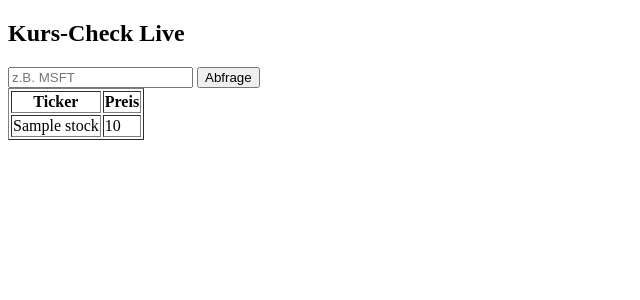
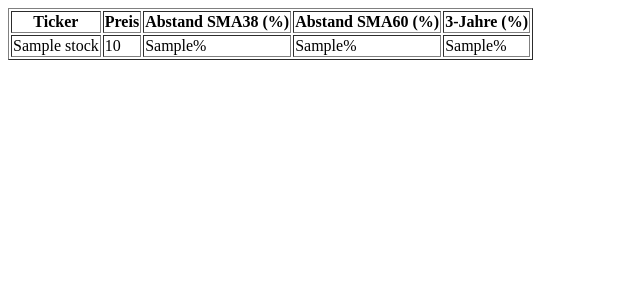
Before and after one commit to kwspeidel-lgtm/Anlagetool, a Flask app: template templates/index.html in a window 1280 px wide. Shown: the top 300 px of the page, without its empty margins (0-640 px from the left). Run offline with Flask 3, Linux system fonts and the light colour scheme; the template is opened without the code that fills it: most values are stand-ins (such as "Sample title", 1, 10 or a date in 2020).

Commit message:
Update index.html

```diff
--- a/templates/index.html
+++ b/templates/index.html
@@ -1,22 +1,18 @@
-<!DOCTYPE html>
-<html>
-<body>
-    <h2>Kurs-Check Live</h2>
-    <form method="POST">
-        <input type="text" name="ticker" placeholder="z.B. MSFT">
-        <button type="submit">Abfrage</button>
-    </form>
     <table border="1">
         <tr>
             <th>Ticker</th>
             <th>Preis</th>
+            <th>Abstand SMA38 (%)</th>
+            <th>Abstand SMA60 (%)</th>
+            <th>3-Jahre (%)</th>
         </tr>
         {% for s in stocks %}
         <tr>
             <td>{{ s.name }}</td>
             <td>{{ s.price }}</td>
+            <td>{{ s.dist38 }}%</td>
+            <td>{{ s.dist60 }}%</td>
+            <td>{{ s.perf3y }}%</td>
         </tr>
         {% endfor %}
     </table>
-</body>
-</html>
```
